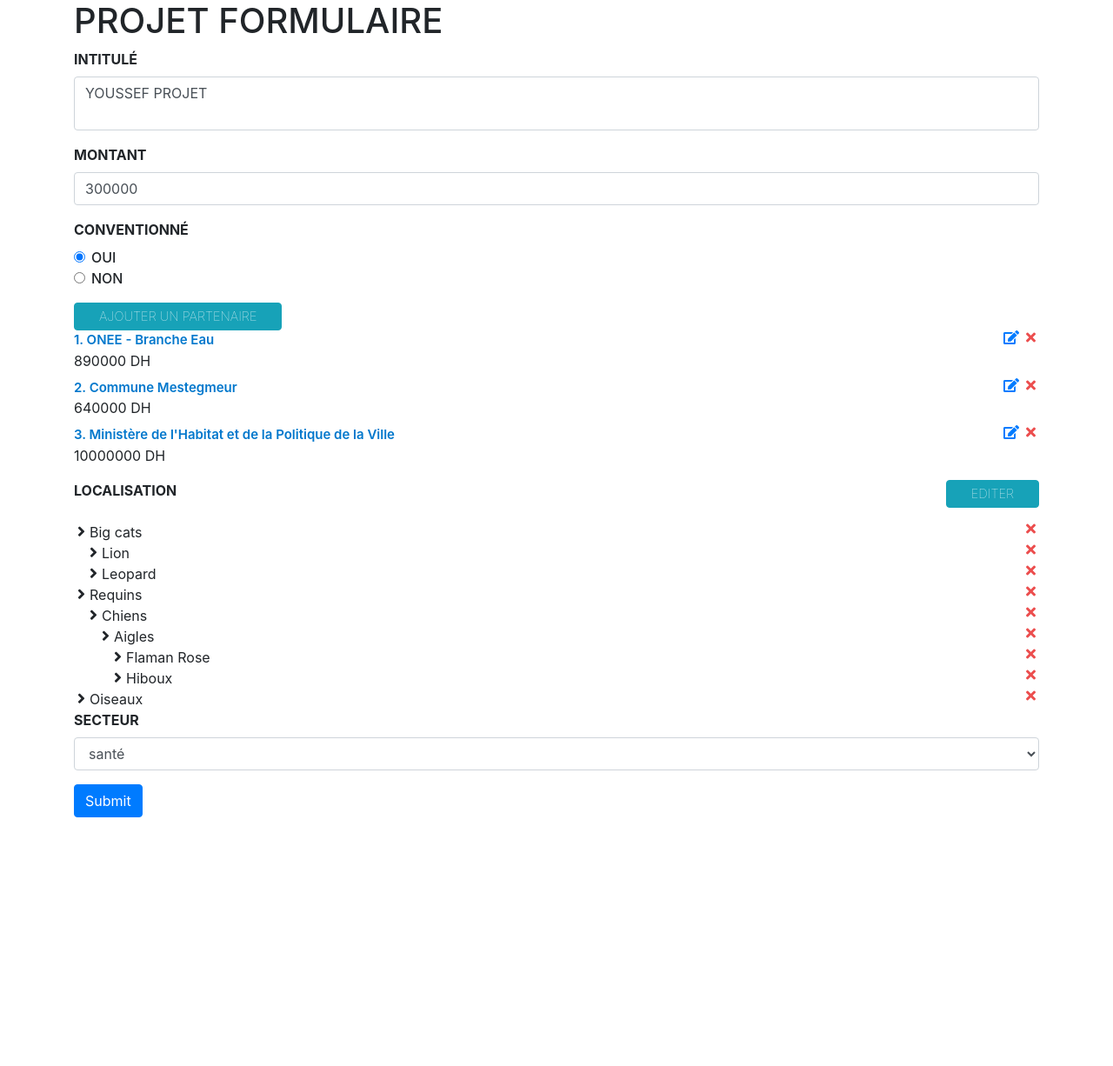
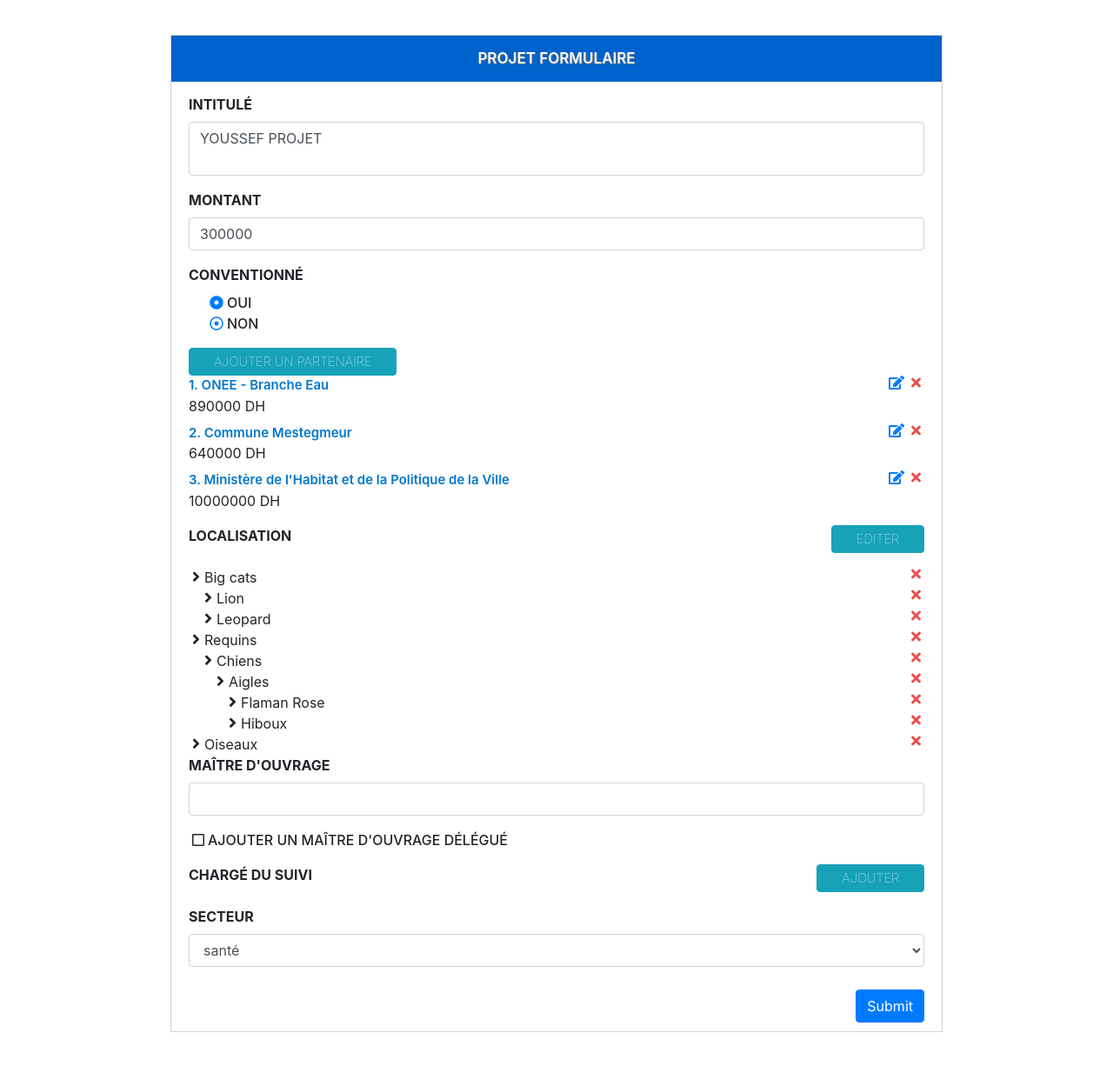
Before and after one commit to hayina/projets, a React (Create React App) app: page / in a window 1280 px wide. Shown: the top 1226 px of the page at 87% size. Before the commit the page ends 940 px from the top, so only its background shows below. Built offline with nearby package versions, Linux system fonts and the light colour scheme.

Commit message:
chargé de suivi && checkbox with just one level depth ...

```diff
--- a/src/components/forms/ProjetForm.js
+++ b/src/components/forms/ProjetForm.js
@@ -1,14 +1,15 @@
 import React, { useEffect } from 'react';
 import { connect } from 'react-redux';
-import { Field, reduxForm, formValueSelector, initialize } from 'redux-form'
+import { Field, reduxForm, formValueSelector, initialize, change } from 'redux-form'
 
 import useApi from '../hooks/useApi';
 
 import { showModal } from '../../actions';
 import { modalTypes } from '../modals/ModalRoot'
 import { required, number, emptyArray } from './validator'
-import { TextField, CheckboxField, RadioField, SelectField, SimpleField } from './form-fields/fields'
-import { getExtPartners, getLocalisations } from '../../reducers/externalForms';
+import { TextField, RadioField, SelectField, SimpleField,
+    AutoCompleteField, ToggleField } from './form-fields/fields'
+import { getExtPartners, getLocalisations, getPointsFocaux } from '../../reducers/externalForms';
 import { arrayDeletingByIndex, arrayDeletingByPath } from '../../actions';
 import { nestedTree, convertToSelectionByLeafs } from '../checkboxTree/helpers';
 import { NestedTree } from '../checkboxTree/CheckList';
@@ -17,7 +18,10 @@ import { NestedTree } from '../checkboxTree/CheckList';
 import './forms.css';
 
 
-let ProjetForm = ({ handleSubmit, isConvention, partners, localisations, dispatch }) => {
+
+const formName = 'projetForm'
+
+let ProjetForm = ({ handleSubmit, isConvention, partners, localisations, pointsFocaux, isMaitreOuvrageDel, dispatch }) => {
 
 
 
@@ -44,10 +48,11 @@ let ProjetForm = ({ handleSubmit, isConvention, partners, localisations, dispatc
 
 
     return (
-        <form onSubmit={handleSubmit(onSubmit)}>
+        <form id={formName} className="form-wr" onSubmit={handleSubmit(onSubmit)}>
 
-            <h1>PROJET FORMULAIRE</h1>
+            <div className="form-title">PROJET FORMULAIRE</div>
 
+            <div className="form-content">
             <Field
                 name="intitule"
                 component={TextField}
@@ -114,7 +119,10 @@ let ProjetForm = ({ handleSubmit, isConvention, partners, localisations, dispatc
                     onClick={
                         () => {
                             dispatch(showModal(modalTypes.ADD_LOCALISATION,
-                                { items, initialSelection: convertToSelectionByLeafs(localisations, items) }
+                                {
+                                    items: localisationItems,
+                                    initialSelection: convertToSelectionByLeafs(localisations, localisationItems)
+                                }
                             ))
 
                         }
@@ -124,18 +132,74 @@ let ProjetForm = ({ handleSubmit, isConvention, partners, localisations, dispatc
                     {/* { localisations.map(el => <div>{el}</div>) } */}
             <div className="localisations-wr tree-wr">
                 <NestedTree
-                    items={ nestedTree(localisations, items) }
+                    items={ nestedTree(localisations, localisationItems) }
                     onDelete= { (path) => dispatch(arrayDeletingByPath('localisation', path)) }
                 />
             </div>
 
-            {/* <div className="localisations-wr">
-                { localisations.map((path, i) => (
-                    <div className="localisation-item" key={path}>
-                        {i} -> {path}
-                    </div>
-                ))}
-            </div> */}
+
+            <Field name="maitreOuvrage" label="maître d'ouvrage" component={AutoCompleteField}
+
+                url='/get_acheteurs'
+                onSelect={(suggestion) => {
+                    dispatch(change(formName, 'maitreOuvrage', suggestion));
+                }}
+                onDelete={() => {
+                    dispatch(change(formName, 'maitreOuvrage', null))
+                }}
+                // suggestion={maitreOuvrage}
+                // validate={[required]}
+            />
+
+            <Field name="isMaitreOuvrageDel" label="ajouter un maître d'ouvrage délégué" component={ToggleField}
+            />
+
+            { isMaitreOuvrageDel &&
+            <Field name="maitreOuvrageDel" label="maître d'ouvrage délégué" component={AutoCompleteField}
+
+                url='/get_acheteurs'
+                onSelect={(suggestion) => {
+                    dispatch(change(formName, 'maitreOuvrageDel', suggestion));
+                }}
+                onDelete={() => {
+                    dispatch(change(formName, 'maitreOuvrageDel', null))
+                }}
+                // suggestion={maitreOuvrage}
+                // validate={[required]}
+            />
+            }
+
+
+
+            {/* /////////////// Chargé du Suivi */}
+
+            <SimpleField label={'Chargé du Suivi'}>
+                <input type="button" className="btn btn-info show-modal"
+                    value={ pointsFocaux.length > 0 ? `Editer` : `Ajouter`}
+                    style={{ float: 'right' }}
+                    onClick={
+                        () => {
+                            dispatch(showModal(modalTypes.ADD_LOCALISATION,
+                                {
+                                    items: pointsFocauxItems,
+                                    initialSelection: convertToSelectionByLeafs(pointsFocaux, pointsFocauxItems)
+                                }
+                            ))
+
+                        }
+                    }
+                />
+            </SimpleField>
+
+
+            <div className="points-focaux-wr tree-wr">
+                <NestedTree
+                    items={ nestedTree(pointsFocaux, pointsFocauxItems) }
+                    onDelete= { (path) => dispatch(arrayDeletingByPath('pointsFocaux', path)) }
+                />
+            </div>
+
+            {/* /////////////// secteur */}
 
             <Field
                 name="secteur"
@@ -145,20 +209,11 @@ let ProjetForm = ({ handleSubmit, isConvention, partners, localisations, dispatc
                 validate={[required]}
             />
 
-            {/* <Field
-                name="communes"
-                component={CheckboxField}
-                label="communes"
-                options={[{ label: 'taourirt', value: 1 }, { label: 'el aioun', value: 2 },
-                { label: 'debdou', value: 3 }]}
-                validate={[emptyArray]}
-            /> */}
+            </div>
 
-
-
-
-
-            <button type="submit" className="btn btn-primary">Submit</button>
+            <div className="form-validation">
+                <button type="submit" className="btn btn-primary">Submit</button>
+            </div>
 
         </form>
     )
@@ -167,7 +222,7 @@ let ProjetForm = ({ handleSubmit, isConvention, partners, localisations, dispatc
 
 
 ProjetForm = reduxForm({
-    form: 'projetForm'
+    form: formName
 })(ProjetForm)
 
 const selector = formValueSelector('projetForm');
@@ -181,10 +236,14 @@ export default connect(
             isConvention: true,
             communes: [2, 3],
             partners: [],
+            isMaitreOuvrageDel: false,
         },
         isConvention: selector(state, 'isConvention'),
+        isMaitreOuvrageDel: selector(state, 'isMaitreOuvrageDel'),
+        // maitreOuvrage: selector(state, 'maitreOuvrage'),
         partners: getExtPartners(state),
         localisations: getLocalisations(state),
+        pointsFocaux: getPointsFocaux(state),
     }),
 )(ProjetForm);
 
@@ -210,9 +269,17 @@ const mapItems = (items) => {
     return items
 }
 
+let pointsFocauxItems = [
+    { value: 1, label: 'DAS', },
+    { value: 2, label: 'DBM', },
+    { value: 3, label: 'DE', },
+    { value: 4, label: 'DAR', },
+    { value: 5, label: 'CAB', },
+    { value: 6, label: 'DAEC', },
+]
 
 
-let items = [
+let localisationItems = [
     {
         value: 1, label: 'Big cats',
         children: [
@@ -256,4 +323,4 @@ let items = [
 ]
 
 
-items = mapItems(items)
+localisationItems = mapItems(localisationItems)
--- a/src/components/forms/form-fields/autocomplete/AutoComplete.js
+++ b/src/components/forms/form-fields/autocomplete/AutoComplete.js
@@ -12,7 +12,7 @@ import useClickOutside from '../../../hooks/useClickOutside';
 import './autocomplete.css'
 
 
-const AutoComplete = ({ onSelect }) => {
+const AutoComplete = ({ onSelect, url }) => {
 
 
     const [state, hooksDispatch] = useReducer(reducer, initialState);
@@ -105,7 +105,7 @@ const AutoComplete = ({ onSelect }) => {
                 "Access-Control-Allow-Origin": "*"
             },
             // PASSED PARAMS
-            url: '/get_partners',
+            url,
             method: 'GET',
             params: { q }
         })
--- a/src/components/forms/form-fields/fields.js
+++ b/src/components/forms/form-fields/fields.js
@@ -21,7 +21,7 @@ const renderErrorField = (meta) => {
 ////////////// SIMPLE FIELD
 
 export const SimpleField = ({ children, meta, label }) => (
-    <div className="form-group">
+    <div className="form-group simple-field-wr">
         <label className="form-label">{label}</label>
         { children }
         { meta && renderErrorField(meta) }
@@ -91,18 +91,19 @@ export const TextField = (props) => {
 
 ////////////// AUTO COMPLETE
 
-export const AutoCompleteField = ({ input, meta, label, onSelect, onDelete, suggestion }) => {
+export const AutoCompleteField = ({ input, meta, label, onSelect, url, onDelete }) => {
 
     // const acProps = { ...ac, meta }
 
     return (
         <SimpleField label={label} meta={meta} >
-            { suggestion ?
-                <SelectedAC suggestion={suggestion} onDelete={onDelete} />
+            { input.value ?
+                <SelectedAC suggestion={input.value} onDelete={onDelete} />
+                // <SelectedAC suggestion={suggestion} onDelete={onDelete} />
                 :
-                <div className={`${fieldCss(meta)}`}>
-                    <AutoComplete onSelect={onSelect} />
-                </div>
+                // <div className={`${fieldCss(meta)}`}>
+                    <AutoComplete onSelect={onSelect} url={url} />
+                // </div>
                 // fieldCss(meta)
             }
         </SimpleField>
@@ -162,13 +163,20 @@ export const RadioField = ({ input, meta, label, options }) => {
             {options.map((option) => (
                 <div className="form-check" key={option.value}>
                     <input
+                        id={`${option.value}`}
+                        style={{ display: 'none' }}
                         className="form-check-input"
                         type="radio"
                         value={option.value}
                         checked={option.value === input.value}
                         onChange={(e) => input.onChange(option.value)}
                     />
-                    <label className="form-check-label">
+                    {   option.value === input.value ?
+                        <i className="fas fa-dot-circle"></i>
+                        :
+                        <i className="far fa-dot-circle"></i>
+                    }
+                    <label htmlFor={`${option.value}`} className="form-check-label">
                         {option.label}
                     </label>
                 </div>
@@ -197,3 +205,32 @@ export const SelectField = ({ input, meta, label, options }) => {
         </SimpleField>
     )
 }
+
+
+/////////////////// TOGGLE
+
+export const ToggleField = ({label, meta, input}) => {
+
+    return (
+        <div className="form-group simple-field-wr">
+            <input
+                id={`toggle-field`}
+                type="checkbox"
+                className="hide"
+                onChange={(e) => {
+                    input.onChange(e.target.checked)
+                }}
+            />
+            <i className={
+                `fa-${ input.value ? 'check-square checked fas' : 'square far' }`
+            } />
+
+            <label
+                className={`form-check-label`}
+                htmlFor={`toggle-field`}
+            >
+                {label}
+            </label>
+        </div>
+    )
+}
--- a/src/components/forms/forms.css
+++ b/src/components/forms/forms.css
@@ -1,3 +1,32 @@
+.form-wr {
+    width: 80%;
+    margin: 40px auto 80px;
+    border: 1px solid #ced4da;
+    /* padding: 0px 20px; */
+}
+
+
+.form-title {
+    padding: 18px 5px;
+    background-color: #0062cc;
+    color: #fff;
+    text-shadow: 1px 1px 1px #6c757d;
+    text-transform: uppercase;
+    text-align: center;
+    font-weight: 600;
+    font-size: 17px;
+    line-height: 1;
+    margin: 0;
+}
+
+.form-validation {
+    padding: 10px 20px;
+    text-align: right;
+}
+
+.form-content {
+    padding: 14px 20px 0px;
+}
 
 .form-label {
     font-weight: bold;
@@ -60,3 +89,13 @@
     cursor: pointer;
     float: right;
 }
+
+
+.fa-dot-circle {
+    color: #007bff;
+}
+
+
+.simple-field-wr {
+
+}
--- a/src/components/modals/Convention.js
+++ b/src/components/modals/Convention.js
@@ -50,13 +50,14 @@ let Convention = ({ handleSubmit, dispatch, partnerValue, editMode }) => {
                 <form onSubmit={handleSubmit}>
 
                     <Field name="partner" label="Partenaire" component={AutoCompleteField}
+
+                        url='/get_partners'
                         onSelect={(suggestion) => {
                             dispatch(change(formName, 'partner', suggestion));
                         }}
                         onDelete={() => {
                             dispatch(change(formName, 'partner', null))
                         }}
-                        suggestion={partnerValue}
                         validate={[required]}
                     />
 
--- a/src/reducers/externalForms.js
+++ b/src/reducers/externalForms.js
@@ -8,11 +8,13 @@ const initialState = {
         { partner: { id: 30, label: 'Ministère de l\'Habitat et de la Politique de la Ville' }, montant: '10000000' }
     ],
 
-    localisation:  ["1.1", "1.2", "2.4.4.2", "2.4.4.3", "3"]
+    localisation:  ["1.1", "1.2", "2.4.4.2", "2.4.4.3", "3"],
+    pointsFocaux: []
 }
 
 export const getExtPartners = (state) => state.externalForms.partners;
 export const getLocalisations = (state) => state.externalForms.localisation;
+export const getPointsFocaux = (state) => state.externalForms.pointsFocaux;
 
 export const externalForms = (state = initialState, action) => {
 
```
Also changed, not shown: src/components/checkboxTree/CheckList.js (+5 -2 lines), us-learning.txt.
